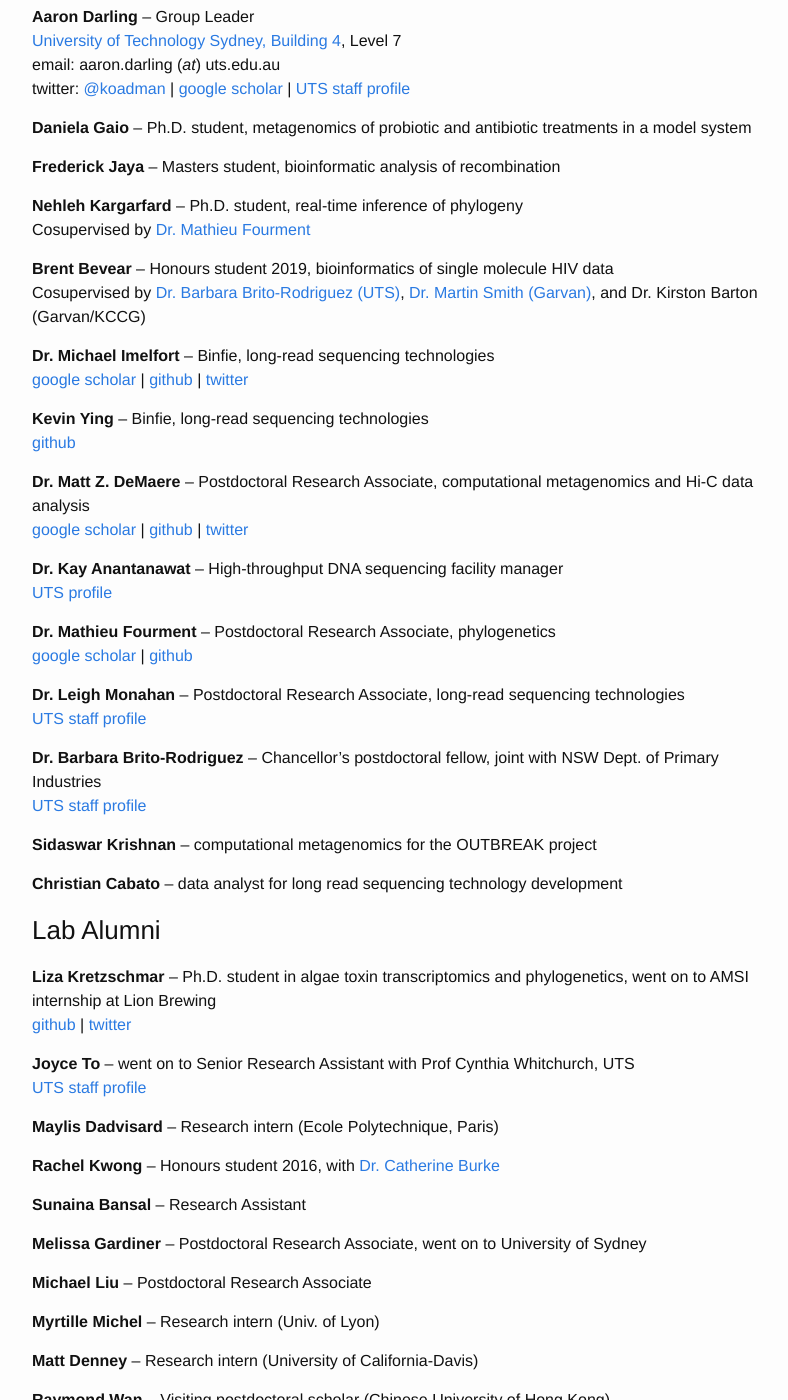
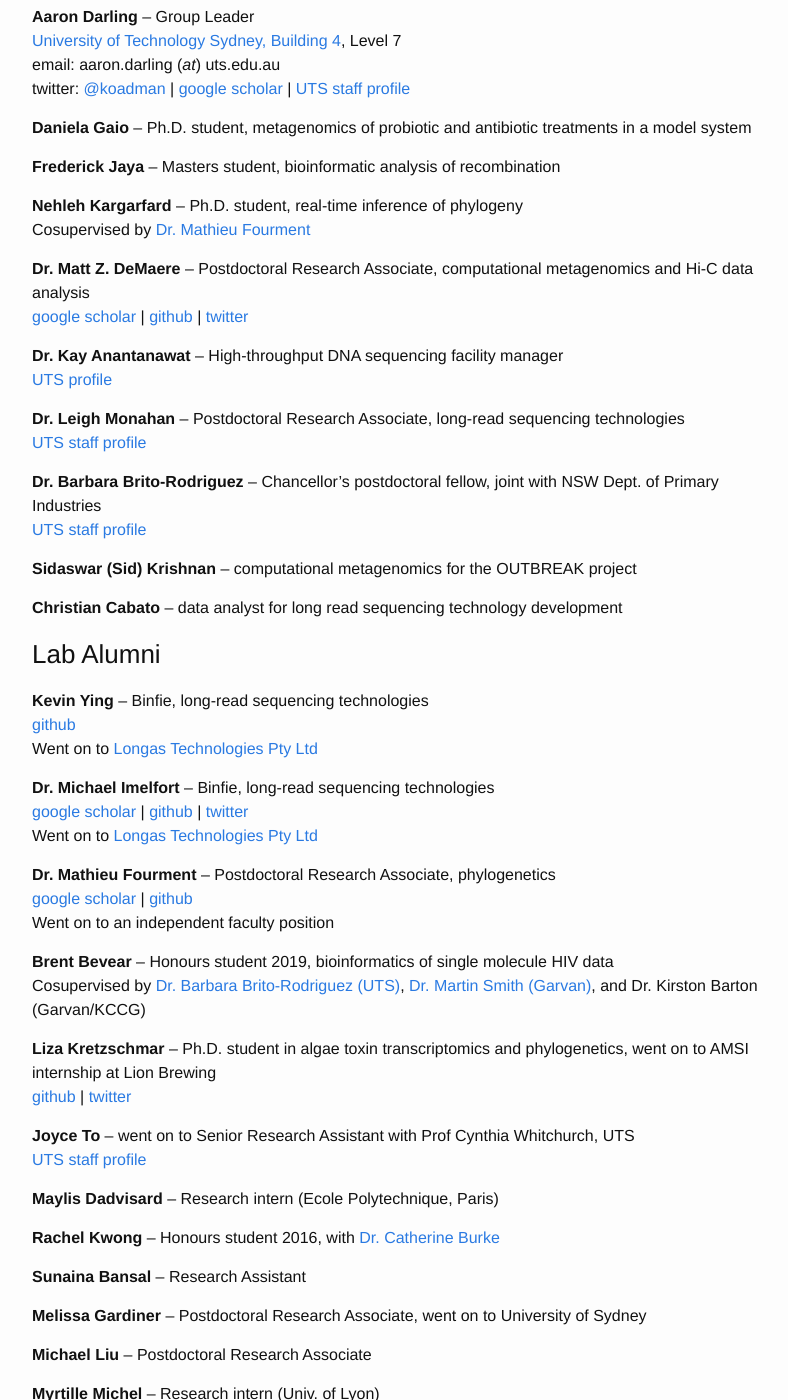
Before and after one commit to koadman/platypusfarm, a Jekyll site: the page built from darlinglab/people.md, in a window 1280 px wide and 1400 px high, scrolled down 661 px. Shown: the whole window, without its empty margins (238-1026 px from the left). Built offline with Jekyll 4.4.1, drawn with Linux system fonts in a browser that asks for light colours; some of the changed lines change nothing that is shown.

Commit message:
[AD] updates for 2020

```diff
--- a/darlinglab/people.md
+++ b/darlinglab/people.md
@@ -18,23 +18,11 @@ twitter: [@koadman](http://twitter.com/koadman) | [google scholar](http://schola
 **Nehleh Kargarfard** -- Ph.D. student, real-time inference of phylogeny<br/>
 Cosupervised by [Dr. Mathieu Fourment](https://www.uts.edu.au/staff/mathieu.fourment)
 
-**Brent Bevear** -- Honours student 2019, bioinformatics of single molecule HIV data<br/>
-Cosupervised by [Dr. Barbara Brito-Rodriguez (UTS)](https://www.uts.edu.au/staff/barbara.britorodriguez), [Dr. Martin Smith (Garvan)](https://www.garvan.org.au/people/marsmi), and Dr. Kirston Barton (Garvan/KCCG)
-
-**Dr. Michael Imelfort** -- Binfie, long-read sequencing technologies<br/>
-[google scholar](https://scholar.google.com.au/citations?user=Ya40TnAAAAAJ&hl=en&oi=ao) | [github](https://github.com/minillinim) | [twitter](https://twitter.com/minillinim)
-
-**Kevin Ying** -- Binfie, long-read sequencing technologies<br/>
-[github](https://github.com/kevyin)<br/>
-
 **Dr. Matt Z. DeMaere** -- Postdoctoral Research Associate, computational metagenomics and Hi-C data analysis<br/>
 [google scholar](http://scholar.google.com.au/citations?user=hQTEUsIAAAAJ&hl=en&oi=ao) | [github](https://github.com/cerebis) | [twitter](https://twitter.com/cerebis1)
 
 **Dr. Kay Anantanawat** -- High-throughput DNA sequencing facility manager<br/>
 [UTS profile](https://www.uts.edu.au/staff/kay.anantanawat)
-
-**Dr. Mathieu Fourment** -- Postdoctoral Research Associate, phylogenetics<br/>
-[google scholar](https://scholar.google.com.au/citations?user=dUOgPoYAAAAJ&hl=en&oi=ao) | [github](https://github.com/4ment)
 
 **Dr. Leigh Monahan** -- Postdoctoral Research Associate, long-read sequencing technologies<br/>
 [UTS staff profile](http://www.uts.edu.au/staff/leigh.monahan)
@@ -42,12 +30,28 @@ Cosupervised by [Dr. Barbara Brito-Rodriguez (UTS)](https://www.uts.edu.au/staff
 **Dr. Barbara Brito-Rodriguez** -- Chancellor's postdoctoral fellow, joint with NSW Dept. of Primary Industries<br/>
 [UTS staff profile](https://www.uts.edu.au/staff/barbara.britorodriguez)
 
-**Sidaswar Krishnan** -- computational metagenomics for the OUTBREAK project<br/>
+**Sidaswar (Sid) Krishnan** -- computational metagenomics for the OUTBREAK project<br/>
 
 **Christian Cabato** -- data analyst for long read sequencing technology development<br/>
 
 
 ### Lab Alumni
+
+
+**Kevin Ying** -- Binfie, long-read sequencing technologies<br/>
+[github](https://github.com/kevyin)<br/>
+Went on to [Longas Technologies Pty Ltd](https://longastech.com)
+
+**Dr. Michael Imelfort** -- Binfie, long-read sequencing technologies<br/>
+[google scholar](https://scholar.google.com.au/citations?user=Ya40TnAAAAAJ&hl=en&oi=ao) | [github](https://github.com/minillinim) | [twitter](https://twitter.com/minillinim)<br/>
+Went on to [Longas Technologies Pty Ltd](https://longastech.com)
+
+**Dr. Mathieu Fourment** -- Postdoctoral Research Associate, phylogenetics<br/>
+[google scholar](https://scholar.google.com.au/citations?user=dUOgPoYAAAAJ&hl=en&oi=ao) | [github](https://github.com/4ment)<br/>
+Went on to an independent faculty position
+
+**Brent Bevear** -- Honours student 2019, bioinformatics of single molecule HIV data<br/>
+Cosupervised by [Dr. Barbara Brito-Rodriguez (UTS)](https://www.uts.edu.au/staff/barbara.britorodriguez), [Dr. Martin Smith (Garvan)](https://www.garvan.org.au/people/marsmi), and Dr. Kirston Barton (Garvan/KCCG)
 
 **Liza Kretzschmar** -- Ph.D. student in algae toxin transcriptomics and phylogenetics, went on to AMSI internship at Lion Brewing<br/>
 [github](https://github.com/bubblegirl/) | [twitter](https://twitter.com/hydra_hamster)
```
